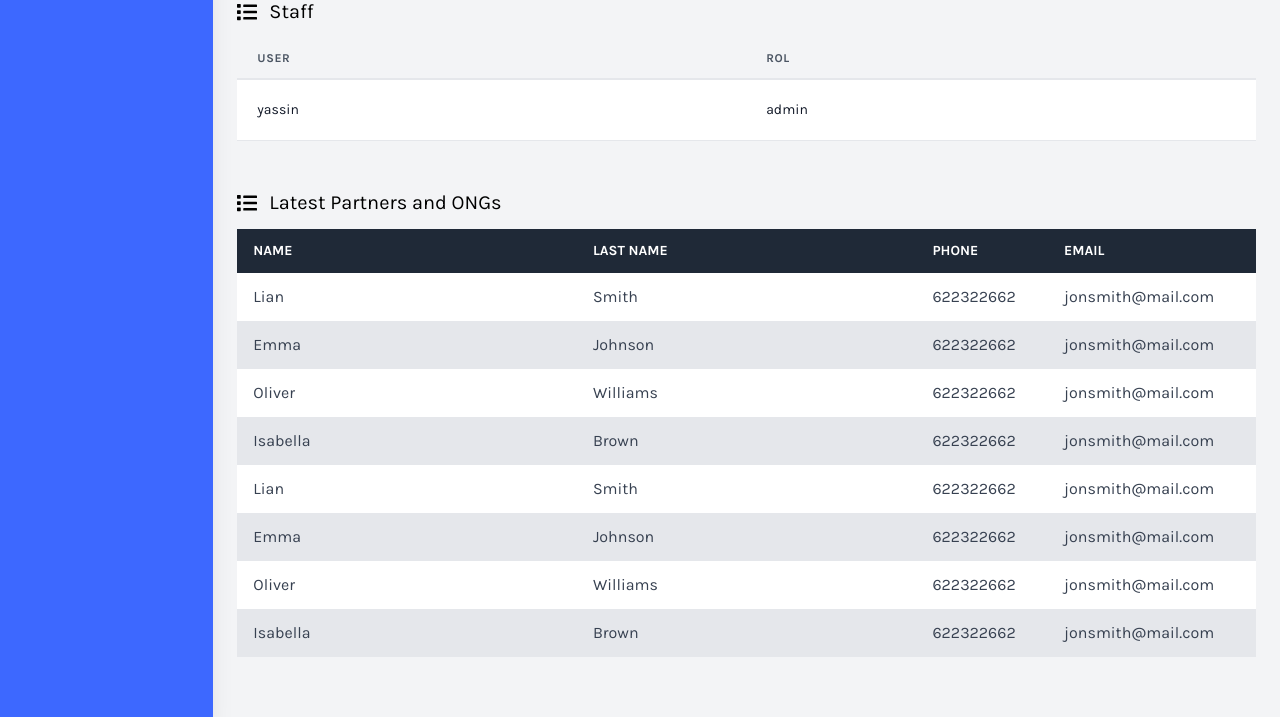
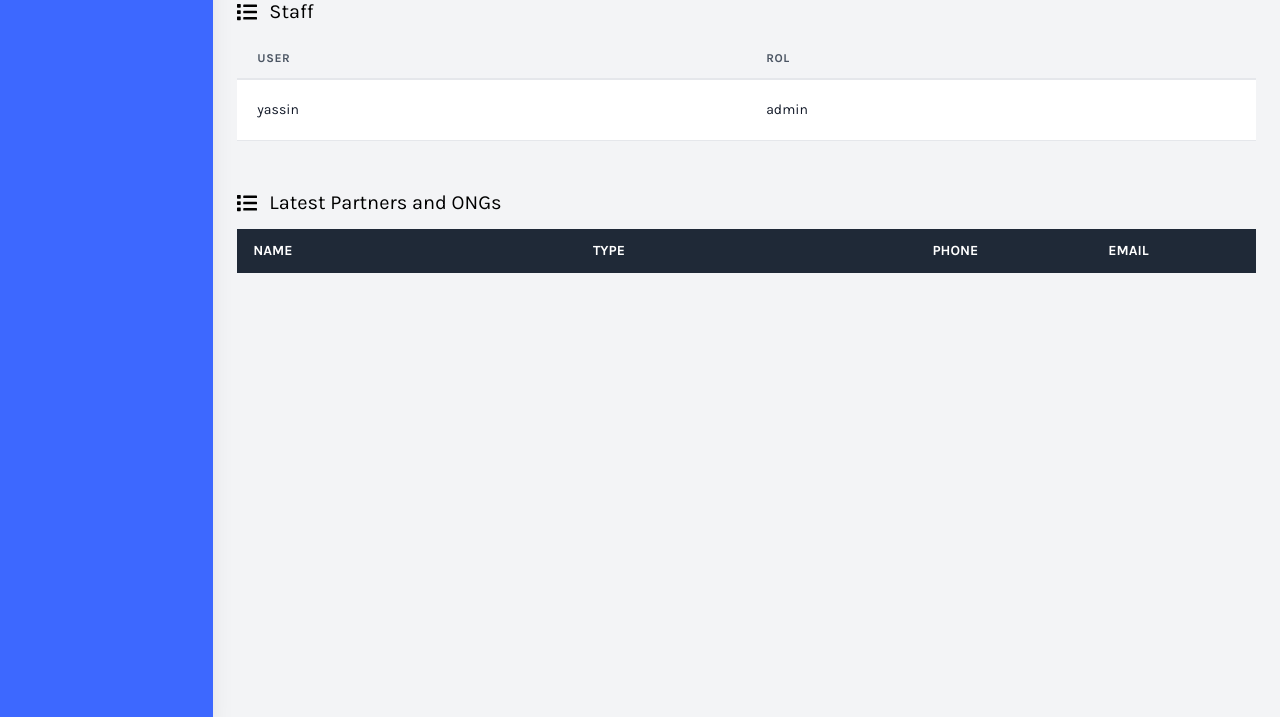
Before and after one commit to Yassin59189/EcoQuest, a PHP site: page / in a window 1280 px wide. Shown: the part 537-1254 px from the top of the page. Run offline with PHP 8.4, Linux system fonts and the light colour scheme; a user stored in the database is signed in; data comes from the database, SQL or seed files in the repository; lists and menus that the app fills with data are empty; some libraries are stand-ins or nearby versions.

Commit message:
display partners f dashboard

```diff
--- a/daskboard/calendar.php
+++ b/daskboard/calendar.php
@@ -118,7 +118,7 @@ while($row = mysqli_fetch_assoc($res)) {
                 <div x-show="isOpen" class="absolute w-32 bg-white rounded-lg shadow-lg py-2 mt-16">
                     <a href="#" class="block px-4 py-2 account-link hover:text-white">Account</a>
                     <a href="#" class="block px-4 py-2 account-link hover:text-white">Support</a>
-                    <a href="#" class="block px-4 py-2 account-link hover:text-white">Sign Out</a>
+                    <a href="logout.php" class="block px-4 py-2 account-link hover:text-white">Sign Out</a>
                 </div>
             </div>
         </header>
--- a/daskboard/events.php
+++ b/daskboard/events.php
@@ -112,7 +112,7 @@ $res = mysqli_query($conn, $req);
                 <div x-show="isOpen" class="absolute w-32 bg-white rounded-lg shadow-lg py-2 mt-16">
                     <a href="#" class="block px-4 py-2 account-link hover:text-white">Account</a>
                     <a href="#" class="block px-4 py-2 account-link hover:text-white">Support</a>
-                    <a href="#" class="block px-4 py-2 account-link hover:text-white">Sign Out</a>
+                    <a href="logout.php" class="block px-4 py-2 account-link hover:text-white">Sign Out</a>
                 </div>
             </div>
         </header>
--- a/daskboard/forms.html
+++ b/daskboard/forms.html
@@ -101,7 +101,7 @@
                 <div x-show="isOpen" class="absolute w-32 bg-white rounded-lg shadow-lg py-2 mt-16">
                     <a href="#" class="block px-4 py-2 account-link hover:text-white">Account</a>
                     <a href="#" class="block px-4 py-2 account-link hover:text-white">Support</a>
-                    <a href="#" class="block px-4 py-2 account-link hover:text-white">Sign Out</a>
+                    <a href="logout.php" class="block px-4 py-2 account-link hover:text-white">Sign Out</a>
                 </div>
             </div>
         </header>
--- a/daskboard/index.html
+++ b/daskboard/index.html
@@ -101,7 +101,7 @@
                 <div x-show="isOpen" class="absolute w-32 bg-white rounded-lg shadow-lg py-2 mt-16">
                     <a href="#" class="block px-4 py-2 account-link hover:text-white">Account</a>
                     <a href="#" class="block px-4 py-2 account-link hover:text-white">Support</a>
-                    <a href="#" class="block px-4 py-2 account-link hover:text-white">Sign Out</a>
+                    <a href="logout.php" class="block px-4 py-2 account-link hover:text-white">Sign Out</a>
                 </div>
             </div>
         </header>
--- a/daskboard/index.php
+++ b/daskboard/index.php
@@ -3,6 +3,10 @@
     session_start();
     $req1 = "select * from utilisateur where role = 'admin'";
     $res1 = mysqli_query($conn, $req1);
+
+    $req2 = "select * from partenaires where statue = 1";
+    $res2 = mysqli_query($conn, $req2);
+
     if(isset($_SESSION['Nom']) && isset($_SESSION['id'])){
 
 ?>
@@ -62,7 +66,6 @@
 </head>
 
 <body class="bg-gray-100 font-family-karla flex">
-
     <aside class="relative bg-sidebar h-screen w-64 hidden sm:block shadow-xl">
         <div class="p-6">
             <a href="index.php" class="text-white text-3xl font-semibold uppercase hover:text-gray-300">Admin</a>
@@ -114,9 +117,7 @@
                 <button x-show="isOpen" @click="isOpen = false"
                     class="h-full w-full fixed inset-0 cursor-default"></button>
                 <div x-show="isOpen" class="absolute w-32 bg-white rounded-lg shadow-lg py-2 mt-16">
-                    <a href="#" class="block px-4 py-2 account-link hover:text-white">Account</a>
-                    <a href="#" class="block px-4 py-2 account-link hover:text-white">Support</a>
-                    <a href="#" class="block px-4 py-2 account-link hover:text-white">Sign Out</a>
+                    <a href="logout.php" class="block px-4 py-2 account-link hover:text-white">Sign Out</a>
                 </div>
             </div>
         </header>
@@ -260,76 +261,26 @@
                             <thead class="bg-gray-800 text-white">
                                 <tr>
                                     <th class="w-1/3 text-left py-3 px-4 uppercase font-semibold text-sm">Name</th>
-                                    <th class="w-1/3 text-left py-3 px-4 uppercase font-semibold text-sm">Last name</th>
+                                    <th class="w-1/3 text-left py-3 px-4 uppercase font-semibold text-sm">TYPE</th>
                                     <th class="text-left py-3 px-4 uppercase font-semibold text-sm">Phone</th>
                                     <th class="text-left py-3 px-4 uppercase font-semibold text-sm">Email</th>
                                 </tr>
                             </thead>
                             <tbody class="text-gray-700">
-                                <tr>
-                                    <td class="w-1/3 text-left py-3 px-4">Lian</td>
-                                    <td class="w-1/3 text-left py-3 px-4">Smith</td>
+                                <?php
+                                while($row2=mysqli_fetch_assoc($res2)) {
+                                    echo('<tr>
+                                    <td class="w-1/3 text-left py-3 px-4">'.$row2['username'].'</td>
+                                    <td class="w-1/3 text-left py-3 px-4">'.$row2['typepartenaire'].'</td>
                                     <td class="text-left py-3 px-4"><a class="hover:text-blue-500"
-                                            href="tel:622322662">622322662</a></td>
+                                            href="tel:622322662">'.$row2['tel'].'</a></td>
                                     <td class="text-left py-3 px-4"><a class="hover:text-blue-500"
-                                            href="mailto:jonsmith@mail.com">jonsmith@mail.com</a></td>
-                                </tr>
-                                <tr class="bg-gray-200">
-                                    <td class="w-1/3 text-left py-3 px-4">Emma</td>
-                                    <td class="w-1/3 text-left py-3 px-4">Johnson</td>
-                                    <td class="text-left py-3 px-4"><a class="hover:text-blue-500"
-                                            href="tel:622322662">622322662</a></td>
-                                    <td class="text-left py-3 px-4"><a class="hover:text-blue-500"
-                                            href="mailto:jonsmith@mail.com">jonsmith@mail.com</a></td>
-                                </tr>
-                                <tr>
-                                    <td class="w-1/3 text-left py-3 px-4">Oliver</td>
-                                    <td class="w-1/3 text-left py-3 px-4">Williams</td>
-                                    <td class="text-left py-3 px-4"><a class="hover:text-blue-500"
-                                            href="tel:622322662">622322662</a></td>
-                                    <td class="text-left py-3 px-4"><a class="hover:text-blue-500"
-                                            href="mailto:jonsmith@mail.com">jonsmith@mail.com</a></td>
-                                </tr>
-                                <tr class="bg-gray-200">
-                                    <td class="w-1/3 text-left py-3 px-4">Isabella</td>
-                                    <td class="w-1/3 text-left py-3 px-4">Brown</td>
-                                    <td class="text-left py-3 px-4"><a class="hover:text-blue-500"
-                                            href="tel:622322662">622322662</a></td>
-                                    <td class="text-left py-3 px-4"><a class="hover:text-blue-500"
-                                            href="mailto:jonsmith@mail.com">jonsmith@mail.com</a></td>
-                                </tr>
-                                <tr>
-                                    <td class="w-1/3 text-left py-3 px-4">Lian</td>
-                                    <td class="w-1/3 text-left py-3 px-4">Smith</td>
-                                    <td class="text-left py-3 px-4"><a class="hover:text-blue-500"
-                                            href="tel:622322662">622322662</a></td>
-                                    <td class="text-left py-3 px-4"><a class="hover:text-blue-500"
-                                            href="mailto:jonsmith@mail.com">jonsmith@mail.com</a></td>
-                                </tr>
-                                <tr class="bg-gray-200">
-                                    <td class="w-1/3 text-left py-3 px-4">Emma</td>
-                                    <td class="w-1/3 text-left py-3 px-4">Johnson</td>
-                                    <td class="text-left py-3 px-4"><a class="hover:text-blue-500"
-                                            href="tel:622322662">622322662</a></td>
-                                    <td class="text-left py-3 px-4"><a class="hover:text-blue-500"
-                                            href="mailto:jonsmith@mail.com">jonsmith@mail.com</a></td>
-                                </tr>
-                                <tr>
-                                    <td class="w-1/3 text-left py-3 px-4">Oliver</td>
-                                    <td class="w-1/3 text-left py-3 px-4">Williams</td>
-                                    <td class="text-left py-3 px-4"><a class="hover:text-blue-500"
-                                            href="tel:622322662">622322662</a></td>
-                                    <td class="text-left py-3 px-4"><a class="hover:text-blue-500"
-                                            href="mailto:jonsmith@mail.com">jonsmith@mail.com</a></td>
-                                </tr>
-                                <tr class="bg-gray-200">
-                                    <td class="w-1/3 text-left py-3 px-4">Isabella</td>
-                                    <td class="w-1/3 text-left py-3 px-4">Brown</td>
-                                    <td class="text-left py-3 px-4"><a class="hover:text-blue-500"
-                                            href="tel:622322662">622322662</a></td>
-                                    <td class="text-left py-3 px-4"><a class="hover:text-blue-500"
-                                            href="mailto:jonsmith@mail.com">jonsmith@mail.com</a></td>
-                                </tr>
+                                            href="mailto:jonsmith@mail.com">'.$row2['email'].'</a></td>
+                                </tr>');
+                                }
+                                ?>
+
+
                             </tbody>
                         </table>
                     </div>
--- /dev/null
+++ b/daskboard/logout.php
@@ -0,0 +1,6 @@
+<?php
+session_start();
+session_unset();
+session_destroy();
+header("location:index.php");
+?>
--- a/daskboard/participants.html
+++ b/daskboard/participants.html
@@ -101,7 +101,7 @@
                 <div x-show="isOpen" class="absolute w-32 bg-white rounded-lg shadow-lg py-2 mt-16">
                     <a href="#" class="block px-4 py-2 account-link hover:text-white">Account</a>
                     <a href="#" class="block px-4 py-2 account-link hover:text-white">Support</a>
-                    <a href="#" class="block px-4 py-2 account-link hover:text-white">Sign Out</a>
+                    <a href="logout.php" class="block px-4 py-2 account-link hover:text-white">Sign Out</a>
                 </div>
             </div>
         </header>
--- a/daskboard/partners.php
+++ b/daskboard/partners.php
@@ -108,7 +108,7 @@ $res = mysqli_query($conn, $req);
                 <div x-show="isOpen" class="absolute w-32 bg-white rounded-lg shadow-lg py-2 mt-16">
                     <a href="#" class="block px-4 py-2 account-link hover:text-white">Account</a>
                     <a href="#" class="block px-4 py-2 account-link hover:text-white">Support</a>
-                    <a href="#" class="block px-4 py-2 account-link hover:text-white">Sign Out</a>
+                    <a href="logout.php" class="block px-4 py-2 account-link hover:text-white">Sign Out</a>
                 </div>
             </div>
         </header>
--- a/daskboard/tables.html
+++ b/daskboard/tables.html
@@ -101,7 +101,7 @@
                 <div x-show="isOpen" class="absolute w-32 bg-white rounded-lg shadow-lg py-2 mt-16">
                     <a href="#" class="block px-4 py-2 account-link hover:text-white">Account</a>
                     <a href="#" class="block px-4 py-2 account-link hover:text-white">Support</a>
-                    <a href="#" class="block px-4 py-2 account-link hover:text-white">Sign Out</a>
+                    <a href="logout.php" class="block px-4 py-2 account-link hover:text-white">Sign Out</a>
                 </div>
             </div>
         </header>
--- a/daskboard/tabs.html
+++ b/daskboard/tabs.html
@@ -101,7 +101,7 @@
                 <div x-show="isOpen" class="absolute w-32 bg-white rounded-lg shadow-lg py-2 mt-16">
                     <a href="#" class="block px-4 py-2 account-link hover:text-white">Account</a>
                     <a href="#" class="block px-4 py-2 account-link hover:text-white">Support</a>
-                    <a href="#" class="block px-4 py-2 account-link hover:text-white">Sign Out</a>
+                    <a href="logout.php" class="block px-4 py-2 account-link hover:text-white">Sign Out</a>
                 </div>
             </div>
         </header>
```
